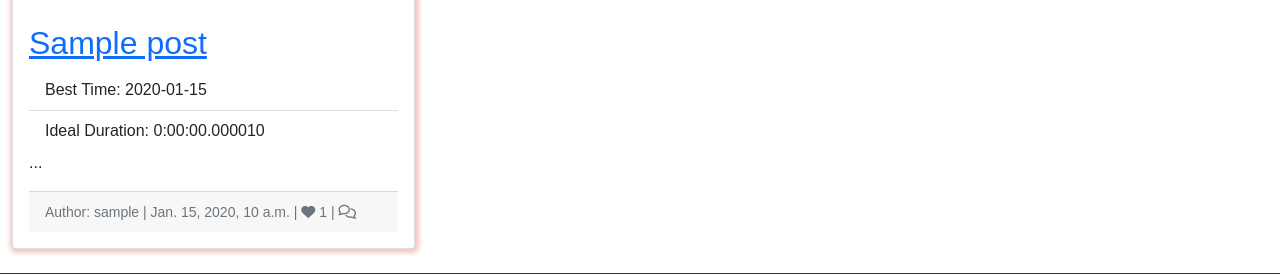
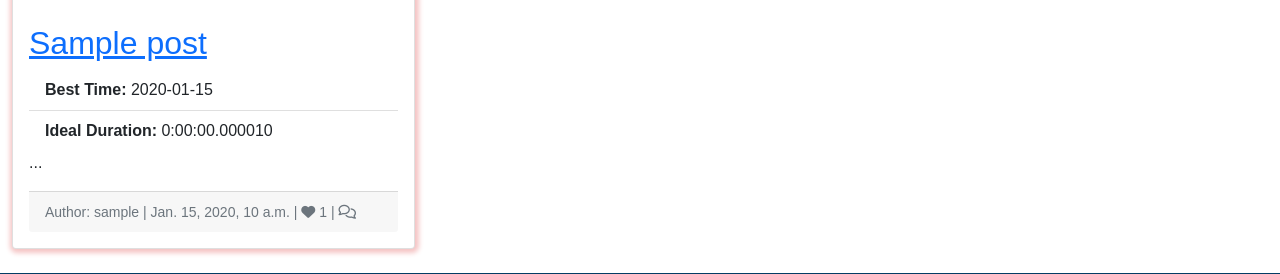
Before and after one commit to jyotiyadav2508/Blog_Website_PP4, a Django app: page / in a window 1280 px wide. Shown: the part 159-433 px from the top of the page. Run offline with Django 3.2, Linux system fonts and the light colour scheme; tables that the repository leaves empty hold one stand-in row (values such as "Sample post"); some libraries are stand-ins or nearby versions.

Commit message:
Add strong tag to card subtitle

```diff
--- a/templates/blog.html
+++ b/templates/blog.html
@@ -23,8 +23,8 @@
                                 <h2 class="card-title">{{ post.title }}</h2>
                             </a>
                             <ul class="list-group list-group-flush">
-                                <li class="list-group-item">Best Time: <span>{{ post.best_time }}</span></li>
-                                <li class="list-group-item">Ideal Duration: <span> {{ post.ideal_duration }}</span></li>
+                                <li class="list-group-item"><strong>Best Time: </strong> <span>{{ post.best_time }}</span></li>
+                                <li class="list-group-item"><strong>Ideal Duration: </strong> <span> {{ post.ideal_duration }}</span></li>
                             </ul>
                             <p class="card-text">{{ post.content | slice:":180" }}...</p>
                             <div class="card-footer">
--- a/templates/index.html
+++ b/templates/index.html
@@ -31,8 +31,8 @@
                             </a>
 
                             <ul class="list-group list-group-flush">
-                                <li class="list-group-item">Best Time: <span>{{ post.best_time }}</span></li>
-                                <li class="list-group-item">Ideal Duration: <span> {{ post.ideal_duration }}</span></li>
+                                <li class="list-group-item"><strong>Best Time: </strong> <span>{{ post.best_time }}</span></li>
+                                <li class="list-group-item"><strong>Ideal Duration: </strong> <span> {{ post.ideal_duration }}</span></li>
                             </ul>
                             <p class="card-text">{{ post.description | slice:":180" }}...</p>
 
```
